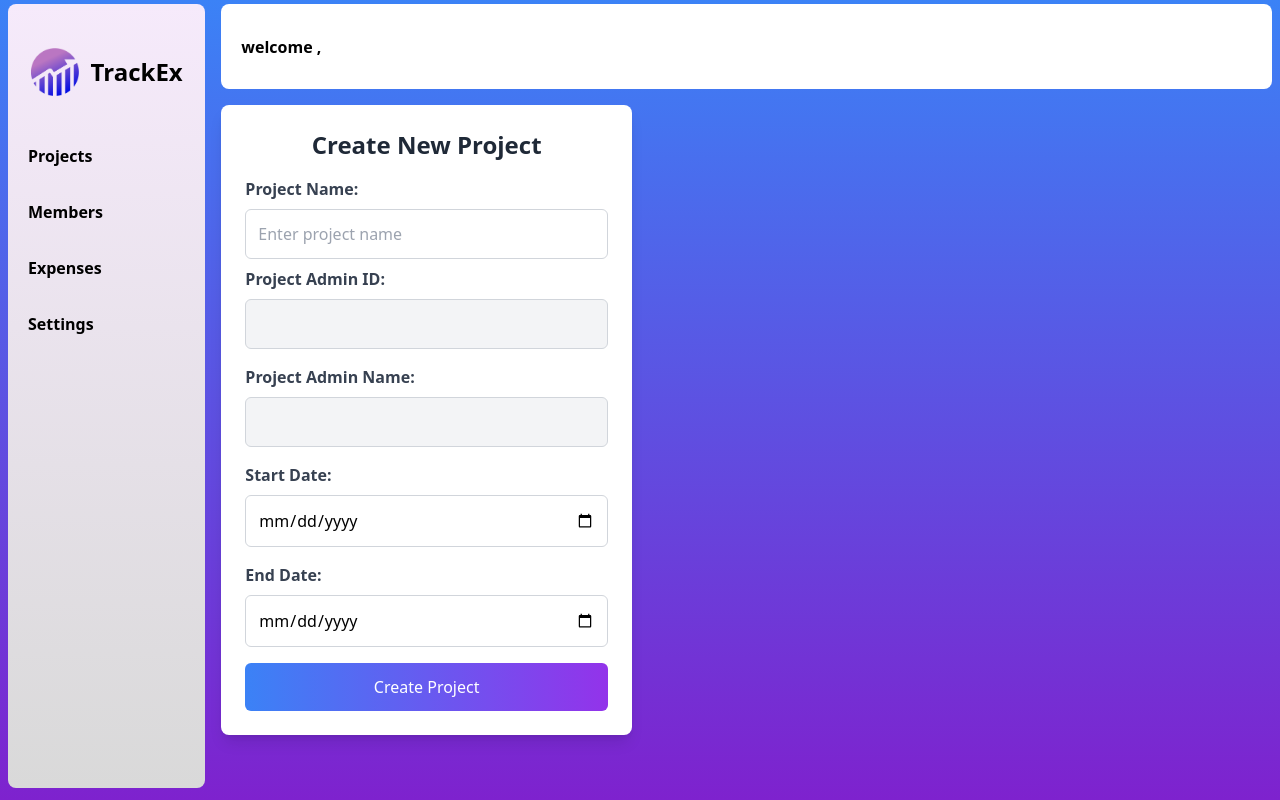
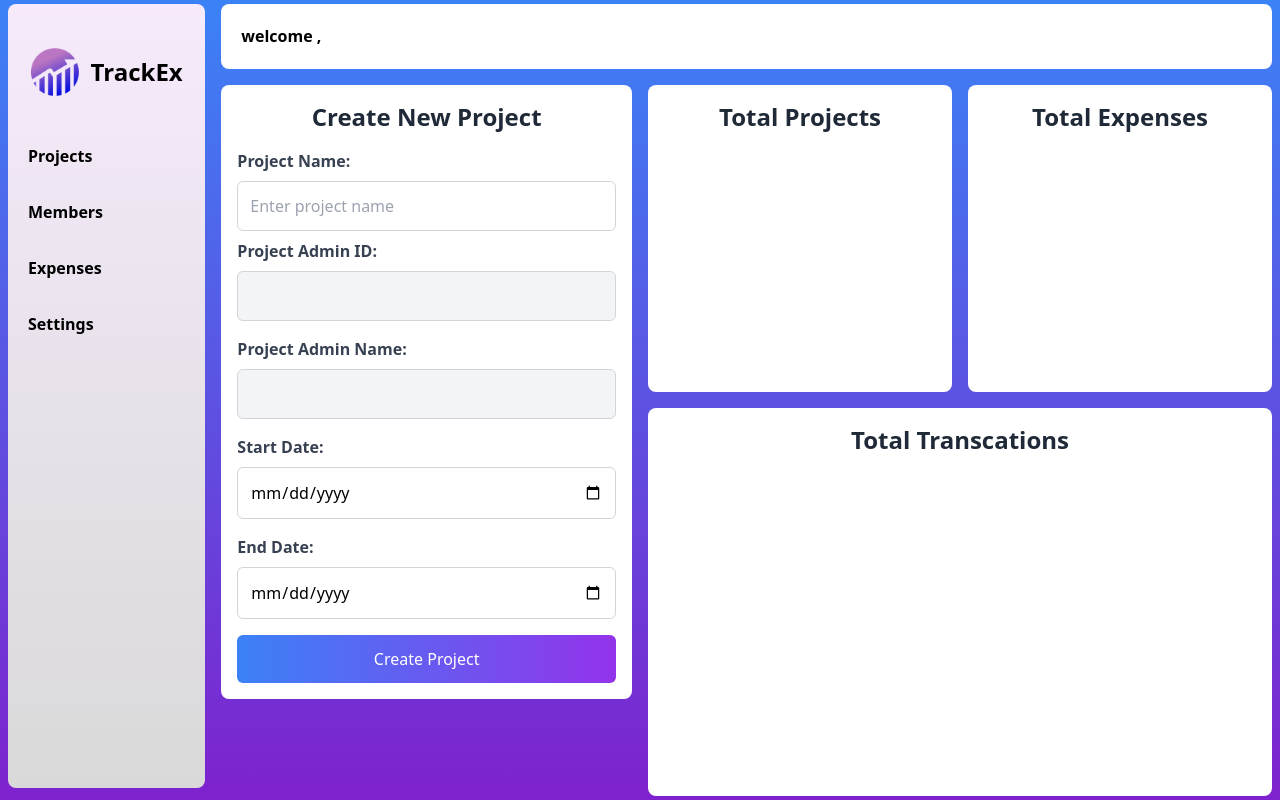
Before and after one commit to sarthakare/ExpenseTracker2, a React (Vite) app in the folder Client/: page /home in a window 1280 px wide. Built offline with nearby package versions, Linux system fonts and the light colour scheme.

Commit message:
project layout completd

```diff
--- a/Client/src/components/members.jsx
+++ b/Client/src/components/members.jsx
@@ -116,9 +116,16 @@ function Members() {
   );
 
   return (
-    <div className="min-h-screen flex items-center justify-center bg-gradient-to-b from-blue-500 to-purple-700">
-      <div className="bg-white p-8 rounded-lg shadow-lg w-full max-w-lg transform transition-transform duration-300 ease-out">
-        <h2 className="text-3xl font-bold text-center text-gray-800 mb-6">
+    <div className="min-h-screen grid grid-cols-10 gap-4 p-1">
+      {/* Welcome section */}
+      <div className="col-start-1 col-span-10 bg-white rounded-lg font-bold flex items-center pl-5">
+        <h3>welcome {projectAdminName},</h3>
+      </div>
+
+      {/* Add Members Section */}
+      <div className="col-start-1 col-span-4">
+        <div className="bg-white p-4 rounded-lg">
+          <h2 className="text-2xl font-bold text-center text-gray-800 mb-4">
             Add Members to Project
           </h2>
 
@@ -134,7 +141,6 @@ function Members() {
               disabled
             />
           </div>
-
           <div className="mb-4">
             <label className="block text-gray-700 font-semibold mb-2">
               Project Admin Name:
@@ -194,24 +200,24 @@ function Members() {
               Add Member
             </button>
           </form>
+        </div>
+      </div>
 
       {/* Assigned Members Section */}
-        <h3 className="text-2xl font-bold text-gray-800 mt-6">
+      <div className="col-start-5 col-span-6 bg-white p-4 rounded-lg">
+        <h3 className="text-2xl font-bold text-center text-gray-800 mb-4">
           Assigned Members
         </h3>
         {assignedMembers.length > 0 ? (
           <ul className="mt-4 space-y-2">
             {assignedMembers.map((member) => (
-              <li
-                key={member.member_id}
-                className="p-3 bg-gray-100 rounded-md shadow-sm"
-              >
-                {member.member_id} {/* Display member name if needed */}
+              <li key={member.member_id} className="">
+                {member.member_id}
               </li>
             ))}
           </ul>
         ) : (
-          <p className="text-gray-600 mt-4">No members assigned yet.</p>
+          <p className="">No members assigned yet.</p>
         )}
       </div>
     </div>
--- a/Client/src/components/projects.jsx
+++ b/Client/src/components/projects.jsx
@@ -67,12 +67,12 @@ function Projects() {
   };
 
   return (
-    <div className="min-h-screen grid grid-cols-10 gap-4 p-1">
-      <div className="col-start-1 col-span-10 bg-white rounded-lg font-bold flex items-center pl-5">
+    <div className="min-h-screen grid grid-cols-10 grid-rows-10 gap-4 p-1">
+      <div className=" col-start-1 col-span-10 bg-white rounded-lg font-bold flex items-center pl-5">
         <h3 className="">welcome {projectAdminName},</h3>
       </div>
-      <div className="col-start-1 col-span-4">
-        <div className="bg-white p-6 rounded-lg shadow-lg w-full transform transition-transform duration-300 ease-out">
+      <div className="col-start-1 col-span-4 row-start-2 row-span-9">
+        <div className="bg-white p-4 rounded-lg">
           <h2 className="text-2xl font-bold text-center text-gray-800 mb-4">
             Create New Project
           </h2>
@@ -149,6 +149,24 @@ function Projects() {
           </form>
         </div>
       </div>
+      {/* Total Projects Section */}
+      <div className=" col-start-5 col-span-3 row-start-2 row-span-4 bg-white p-4 rounded-lg">
+        <h3 className="text-2xl font-bold text-center text-gray-800 mb-4">
+          Total Projects
+        </h3>
+      </div>
+      {/* Total Expenses Section */}
+      <div className=" col-start-8 col-span-3 row-start-2 row-span-4 bg-white p-4 rounded-lg">
+        <h3 className="text-2xl font-bold text-center text-gray-800 mb-4">
+          Total Expenses
+        </h3>
+      </div>
+      {/* Total Transcations Section */}
+      <div className="col-start-5 col-span-6 row-start-6 row-span-5 bg-white p-4 rounded-lg">
+        <h3 className="text-2xl font-bold text-center text-gray-800 mb-4">
+          Total Transcations
+        </h3>
+      </div>
     </div>
   );
 }
```
Lines whose indentation alone changed are shown as unchanged.
